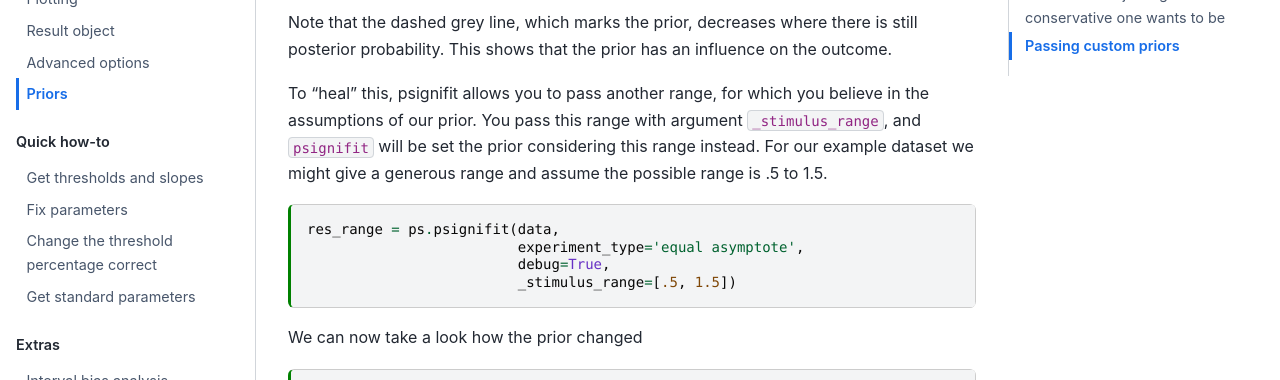
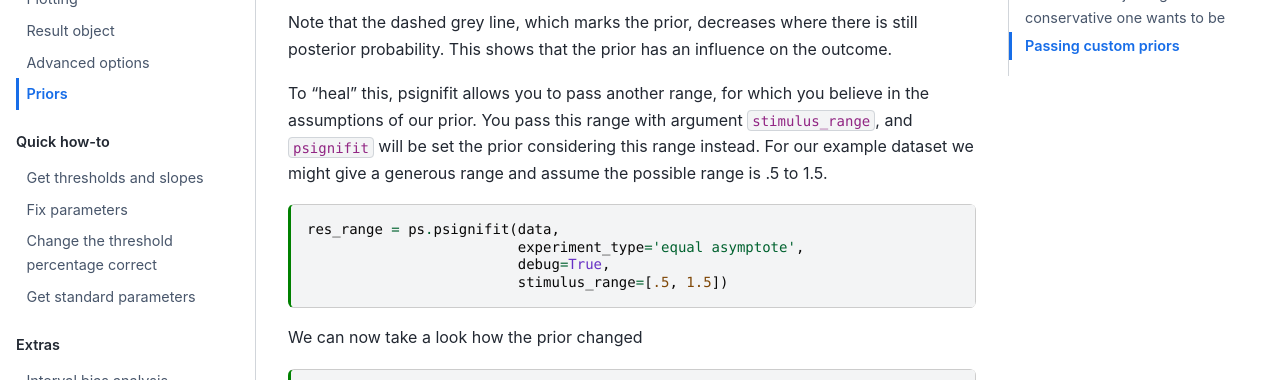
Before and after one commit to wichmann-lab/python-psignifit, a Jupyter Book: the page built from docs/examples/priors.md, in a window 1280 px wide and 900 px high, scrolled down 3209 px. Shown: the part 147-527 px from the top of the window. Built offline with Jupyter Book 1.0.4 settings and Sphinx 7.4.7 and the Sphinx Book theme 1.1.4, drawn with Linux system fonts in a browser that asks for light colours.

````diff
--- a/docs/examples/priors.md
+++ b/docs/examples/priors.md
@@ -170,7 +170,7 @@ influence on the outcome.
 
 To "heal" this, psignifit allows you to pass another range, for which you
 believe in the assumptions of our prior.
-You pass this range with argument `_stimulus_range`, and `psignifit`
+You pass this range with argument `stimulus_range`, and `psignifit`
 will be set the prior considering this range instead.
 For our example dataset we might give a generous range and assume the
 possible range is .5 to 1.5.
@@ -179,7 +179,7 @@ possible range is .5 to 1.5.
 res_range = ps.psignifit(data,
                          experiment_type='equal asymptote',
                          debug=True,
-                         _stimulus_range=[.5, 1.5])
+                         stimulus_range=[.5, 1.5])
 ```
 
 We can now take a look how the prior changed
````
